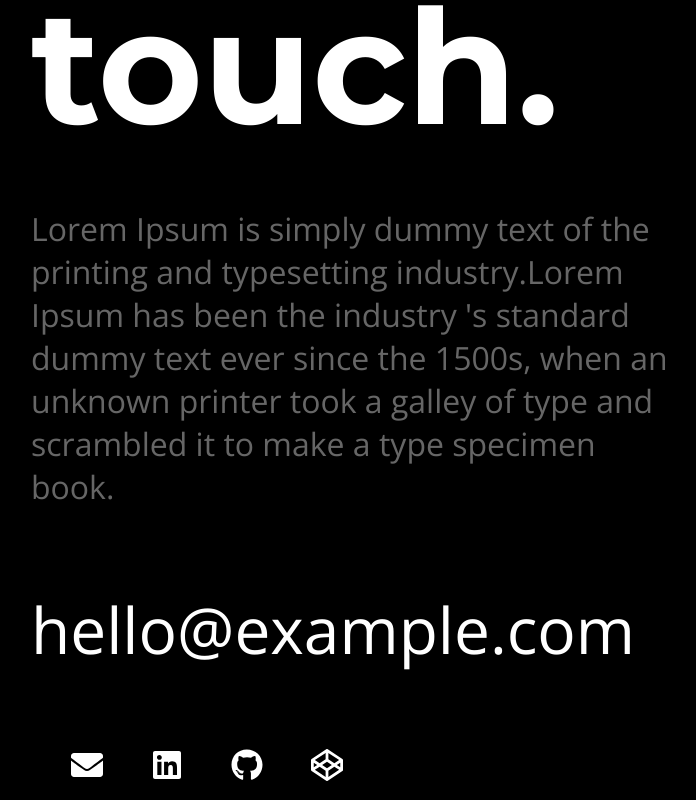
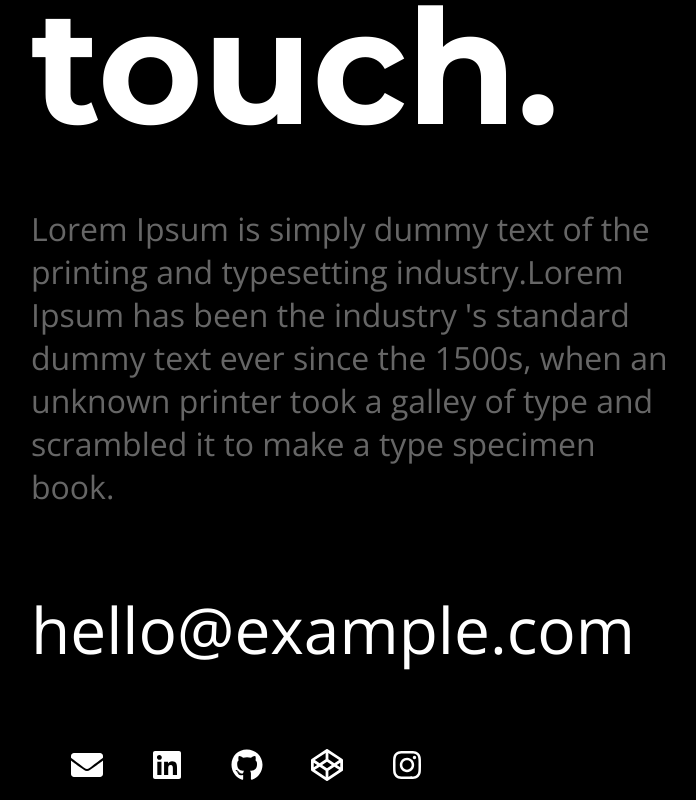
Before and after one commit to dscpvgcoet/hacktoberfest2021-react-portfolio-template, a React (Create React App) app: page / in a window 1280 px wide. Shown: the part 2130-2930 px from the top of the page, without its empty margins (97-793 px from the left). Built offline with nearby package versions, Linux system fonts and the light colour scheme.

Commit message:
added new feature

```diff
--- a/src/components/Contact.js
+++ b/src/components/Contact.js
@@ -1,5 +1,5 @@
 import React from 'react';
-import { FaEnvelope, FaLinkedin, FaGithub, FaCodepen } from "react-icons/fa";
+import { FaEnvelope, FaLinkedin, FaGithub, FaCodepen, FaInstagram } from "react-icons/fa";
 
 const Contact = ({contactEmail, contactPara, socialLinks})=>{
 
@@ -33,6 +33,11 @@ const Contact = ({contactEmail, contactPara, socialLinks})=>{
                 <FaCodepen></FaCodepen>
               </a>
             </li>
+            <li>
+              <a href={socialLinks[3].url}>
+                <FaInstagram></FaInstagram>
+              </a>
+            </li>
           </ul>
         </div>
       </div>
--- a/src/components/yourdata.js
+++ b/src/components/yourdata.js
@@ -87,6 +87,11 @@ export default {
       name: "Dribbble",
       url: "https://codepen.com",
     },
+    {
+      name: "Instagram",
+      url: "https://instagram.com",
+    },
+
   ],
 
   // About Page
```
